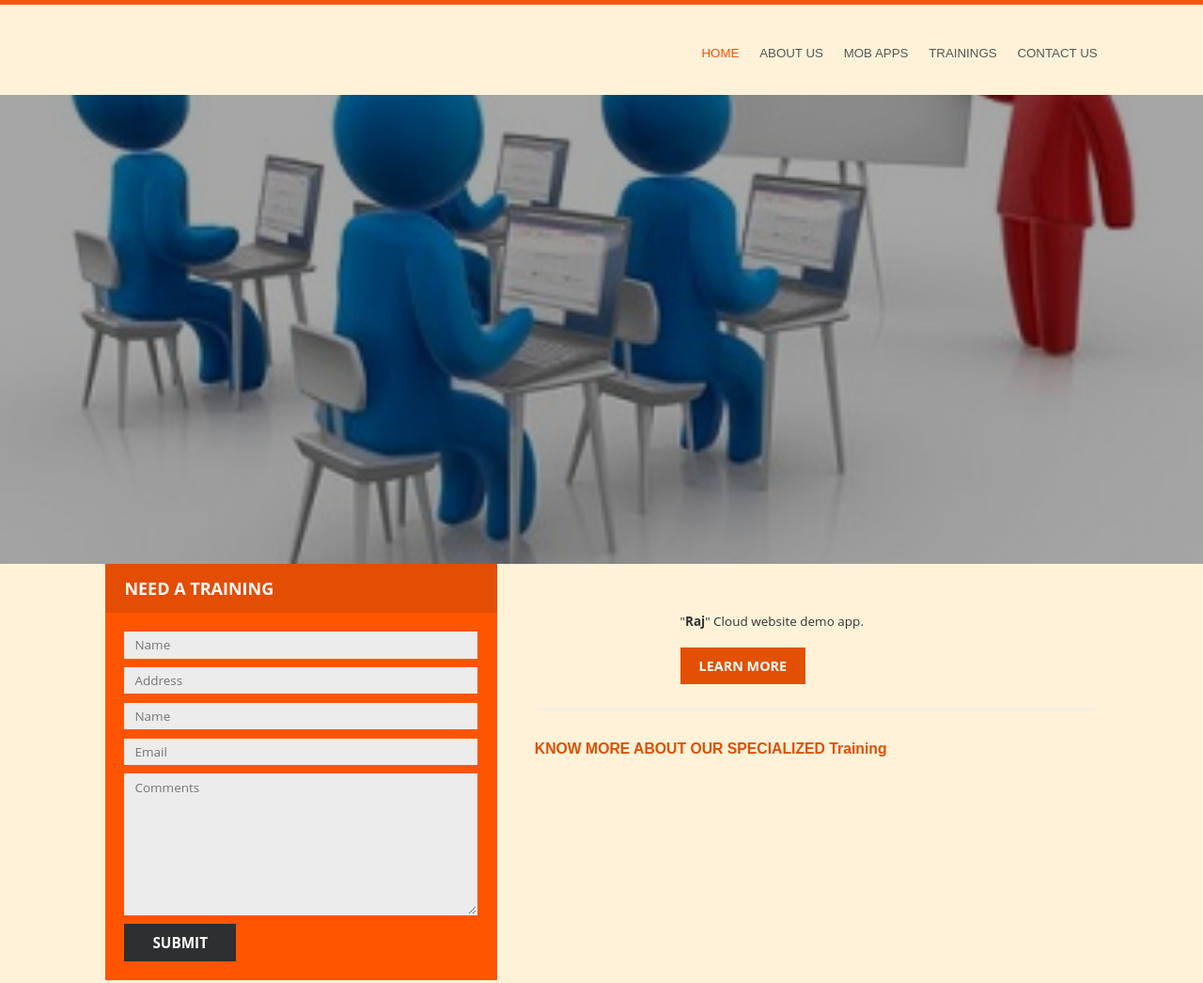
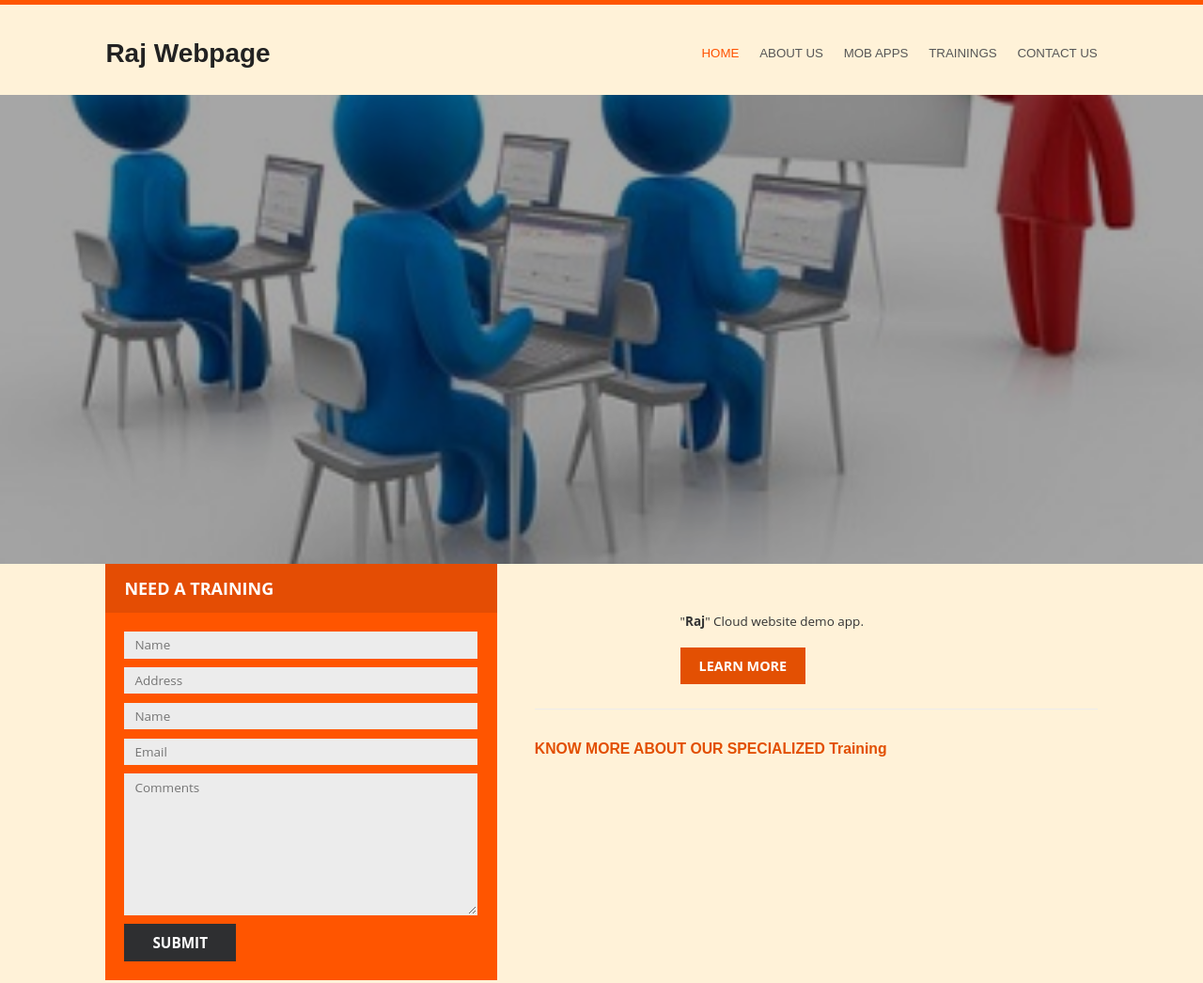
Before and after one commit to nrajkumars/TrainingWebsite, a plain HTML site: page index.html in a window 1280 px wide. Shown: the top 1046 px of the page at 94% size. Drawn offline with nearby package versions, Linux system fonts and the light colour scheme; some packages are replaced by stand-ins of ours.

Commit message:
Update index.html
logo name given

```diff
--- a/index.html
+++ b/index.html
@@ -21,7 +21,7 @@
 			<div class="row">
 				<div class="nav-inner row-content buffer-left buffer-right even clear-after">
 					<div id="brand">
-						<h1 class="reset"><!--<img src="img/logo.png" alt="logo">--><a href=""></a></h1>
+						<h1 class="reset"><!--<img src="img/logo.png" alt="logo">--><a href=""></a>Raj Webpage</h1>
 					</div><!-- brand -->
 					<a id="menu-toggle" href="#"><i class="fa fa-bars fa-lg"></i></a>
 					<nav>
```
